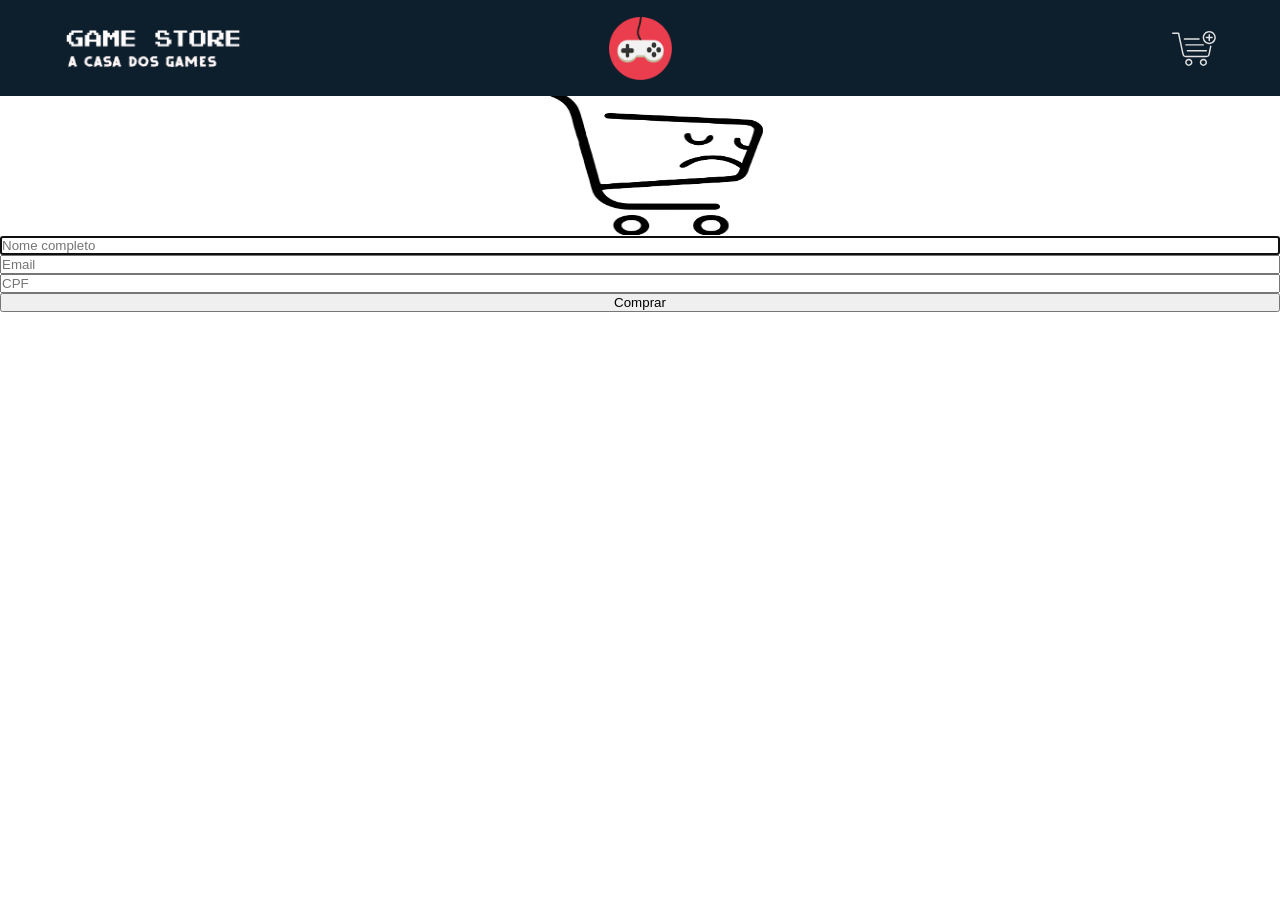
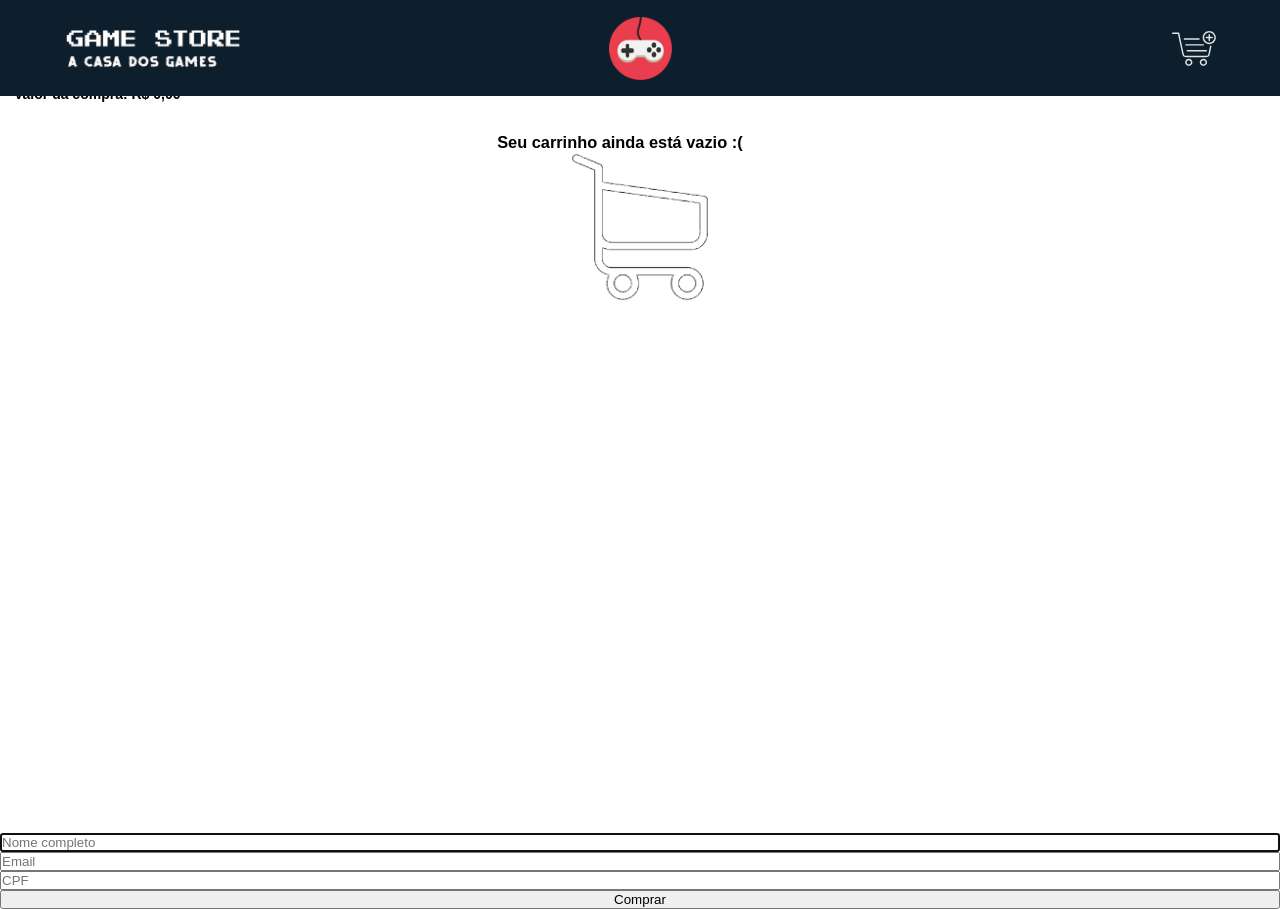
Before and after one commit to jiarguello/game-store, a React (Create React App) app: page /purchase in a window 1280 px wide. Before the commit the page ends 800 px from the top, so only its background shows below. Built offline with nearby package versions, Linux system fonts and the light colour scheme.

Commit message:
Criaçao do estado redirect para navegaçao entre telas e implementaçao.

```diff
--- a/src/components/cartList/index.jsx
+++ b/src/components/cartList/index.jsx
@@ -11,10 +11,11 @@
   const { products, totalProducts, quantityProducts } = cart;
   const removeProduct = (id) => {
     const itemToCart = products.findIndex((product) => product.id === id);
+    console.log(totalProducts, products[itemToCart].price);
     products.splice(itemToCart, 1);
 
     const updatedCart = {
-      totalProducts: totalProducts - itemToCart.price,
+      totalProducts: totalProducts - products[itemToCart].price,
       quantityProducts: quantityProducts - 1,
       shipping: ((totalProducts - itemToCart.price) > 250 ? 0 : products.length * 10),
       products: [...products],
--- a/src/components/cartList/styled.jsx
+++ b/src/components/cartList/styled.jsx
@@ -11,11 +11,17 @@
 
 export const List = styled.section`
   display: flex;
+  flex-direction: column;
   flex-wrap: wrap;
-  justify-content: center;
+  justify-content: flex-start;
   align-items: center;
   width: 90%;
   margin: auto;
+  align-self: flex-start;
+
+  float:left;
+  height: 700px;
+  overflow-y: auto;
 `;
 
 export const Card = styled.main`
--- a/src/components/cartMenu/index.jsx
+++ b/src/components/cartMenu/index.jsx
@@ -6,8 +6,8 @@
 const CartMenu = () => {
   return (
     <S.Section>
+      <OrderSummary />
       <CartList />
-      <OrderSummary />
     </S.Section>
   );
 };
--- a/src/components/cartMenu/styled.jsx
+++ b/src/components/cartMenu/styled.jsx
@@ -1,10 +1,15 @@
 import styled from "styled-components";
 
 export const Section = styled.section`
+  display: flex;
+  flex-direction: column;
+  align-items: center;
+  justify-content: center;
   position: fixed;
   top: 0;
   right: 0;
   width: 90%;
+  height: 100%;
   margin-top: 6em;
   padding: 0;
   background-color: ${(props) => props.theme.background.header};
--- a/src/components/orderSummary/index.jsx
+++ b/src/components/orderSummary/index.jsx
@@ -1,17 +1,29 @@
 import React, { useContext } from 'react';
 import Context from '../../context';
 import * as S from './styled';
+import formatPrice from '../../services/formatPrice';
+import { Redirect } from 'react-router-dom';
 
 const OrderSummary = () => {
-  const { cart: { totalProducts, shipping } } = useContext(Context);
+  const { cart: { totalProducts, shipping }, redirect, setRedirect, setShowMenu } = useContext(Context);
+
+  const goToCheckout = () => {
+    setShowMenu(false);
+    setRedirect(true);
+  }
+
   return (
     <S.OrderSummaryContainer>
       <S.TextContainer>
-        <S.Text>Total do carrinho: {totalProducts}</S.Text>
-        <S.Text>Frete: {shipping}</S.Text>
-        <S.Text>Valor da compra: { totalProducts + shipping }</S.Text>
+        <S.Text>Produtos: {formatPrice(totalProducts)}</S.Text>
+        <S.Text>Frete: {formatPrice(shipping)}</S.Text>
+        <hr />
+        <S.Text>Valor da compra: { formatPrice(totalProducts + shipping) }</S.Text>
       </S.TextContainer>
-      <S.Button>Comprar</S.Button>
+      <S.Button onClick={ goToCheckout } >Finalizar</S.Button>
+      {
+        redirect && <Redirect to="/purchase" />
+      }
     </S.OrderSummaryContainer>
   );
 };
--- a/src/components/orderSummary/styled.jsx
+++ b/src/components/orderSummary/styled.jsx
@@ -1,16 +1,49 @@
 import styled from "styled-components";
 
 export const OrderSummaryContainer = styled.section`
+  display: flex;
+  flex-direction: row;
+  width: 90%;
+  align-items: center;
+  justify-content: space-between;
+  background-color: white;
+  border-radius: 5px;
+  padding: 0.7em 1em;
+  margin: 1em 0;
 
+  @media(min-width: 1024px) {
+    width: 80%;
+  };
 `;
 
 export const TextContainer = styled.div`
+  width: 20%
+  padding: 0 1em;
+
+  @media(min-width: 1024px) {
+  };
 `;
 
 export const Text = styled.p`
+  margin: 0.5em 0;
+  font-weight: bold;
+  font-size: 0.9em;
 
+  @media(min-width: 1024px) {
+    font-size: 1em;
+  };
 `;
 
 export const Button = styled.button`
+  padding: 1em;
+  border-radius: 5px;
+  border: none;
+  font-size: 0.9em;
+  font-weight: bold;
+  background-color: ${(props) => props.theme.background.button};
 
+  @media(min-width: 1024px) {
+    font-size: 1.2em;
+    padding: 0.7em;
+  };
 `;
--- a/src/components/productsList/styled.jsx
+++ b/src/components/productsList/styled.jsx
@@ -54,5 +54,6 @@
   padding: 0 0.7em;
   border: none;
   margin-top: 0.7em;
+  font-weight: bold;
   background-color: ${(props) => props.theme.background.button};
 `;
--- a/src/context/defaultObjects.js
+++ b/src/context/defaultObjects.js
@@ -1,7 +1,7 @@
 export const DEFAULT_CART = {
-  totalProducts: 0,
+  totalProducts: 0.00,
   quantityProducts: 0,
-  shipping: 0,
+  shipping: 0.00,
   products: [],
 };
 
--- a/src/context/provider.jsx
+++ b/src/context/provider.jsx
@@ -12,6 +12,7 @@
   const [showMenu, setShowMenu] = useState(false);
   const [checkOut, setCheckOut] = useState(DEFAULT_CHECKOUT);
   const [theme, setTheme] = useState(light);
+  const [redirect, setRedirect] = useState(false);
 
   const contentProvider = {
     data, setData,
@@ -20,6 +21,7 @@
     showMenu, setShowMenu,
     checkOut, setCheckOut,
     theme, setTheme,
+    redirect, setRedirect,
   }
 
   return (
```
Also changed, not shown: src/images/empty-cart.png.
